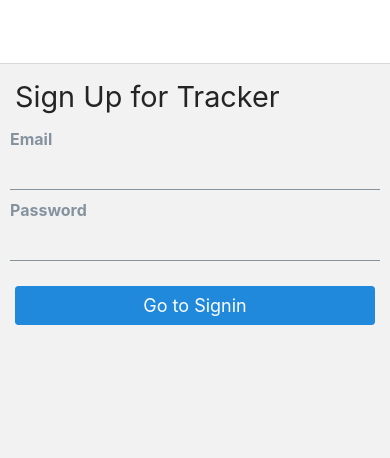
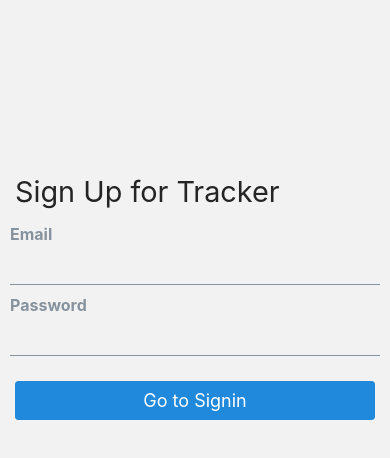
Before and after one commit to coofzilla/track-client, a React Native app: screen / in a window 390 px wide. Shown: the top 458 px of the page. Built offline with nearby package versions, Linux system fonts and the light colour scheme.

Commit message:
stylinng f/signup

```diff
--- a/App.js
+++ b/App.js
@@ -35,7 +35,7 @@ const App = () => {
 
   const LoginFlow = () => {
     return (
-      <Navigator screenOptions={{ title: null }}>
+      <Navigator>
         <Screen name="Signup" component={SignupScreen} />
         <Screen name="Signin" component={SigninScreen} />
       </Navigator>
--- a/src/screens/SignupScreen.js
+++ b/src/screens/SignupScreen.js
@@ -1,11 +1,17 @@
-import React from "react";
+import React, { useLayoutEffect } from "react";
 import { View, StyleSheet } from "react-native";
 import { Text, Input, Button } from "react-native-elements";
 import Spacer from "../components/Spacer";
 
 const SignupScreen = ({ navigation }) => {
+  useLayoutEffect(() => {
+    navigation.setOptions({
+      headerShown: false,
+    });
+  }, [navigation]);
+
   return (
-    <View>
+    <View style={styles.container}>
       <Spacer>
         <Text h3>Sign Up for Tracker</Text>
       </Spacer>
@@ -18,6 +24,12 @@ const SignupScreen = ({ navigation }) => {
   );
 };
 
-const styles = StyleSheet.create({});
+const styles = StyleSheet.create({
+  container: {
+    marginBottom: 250,
+    flex: 1,
+    justifyContent: "center",
+  },
+});
 
 export default SignupScreen;
```
